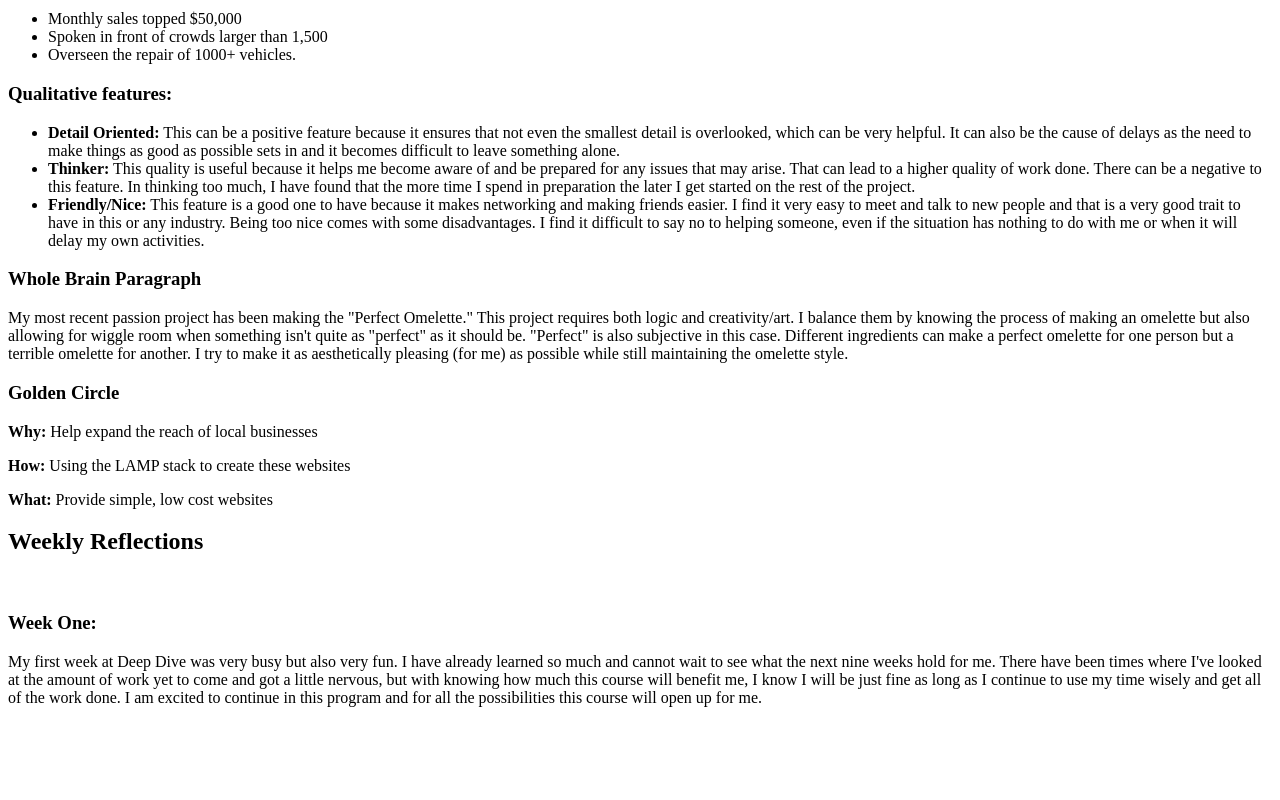
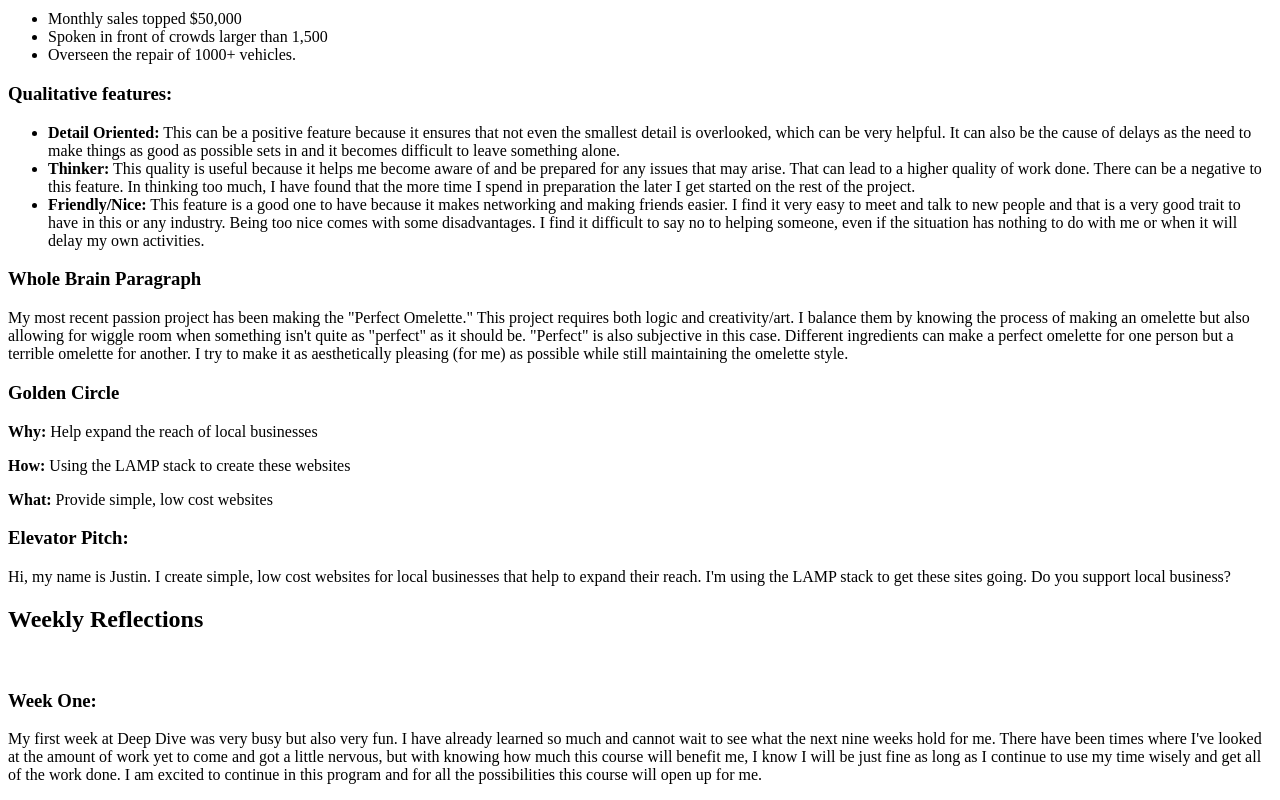
Before and after one commit to jmurph1992/jmurph1992.github.io, a plain HTML site: page index.html in a window 1280 px wide. Shown: the part 387-1187 px from the top of the page. Before the commit the page ends 1110 px from the top, so only its background shows below. Drawn offline with Linux system fonts and the light colour scheme.

Commit message:
added elevator pitch

```diff
--- a/index.html
+++ b/index.html
@@ -84,6 +84,11 @@
 			<p><strong>How:</strong> Using the LAMP stack to create these websites</p>
 			<p><strong>What:</strong> Provide simple, low cost websites</p>
 
+			<h3>Elevator Pitch:</h3>
+
+			<p>Hi, my name is Justin. I create simple, low cost websites for local businesses that help to expand their reach.
+				I'm using the LAMP stack to get these sites going. Do you support local business?</p>
+
 		</div>
 
 		<div id="weeklyReflections">
```
